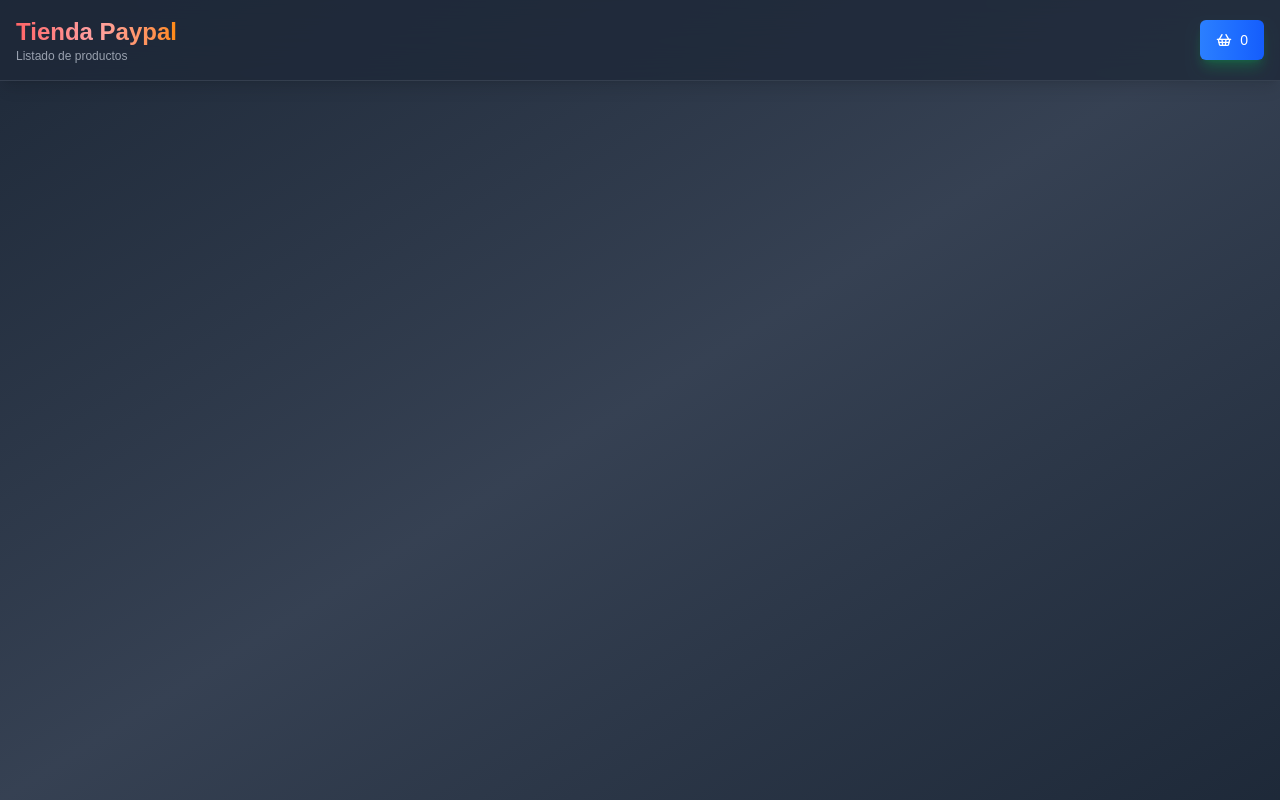
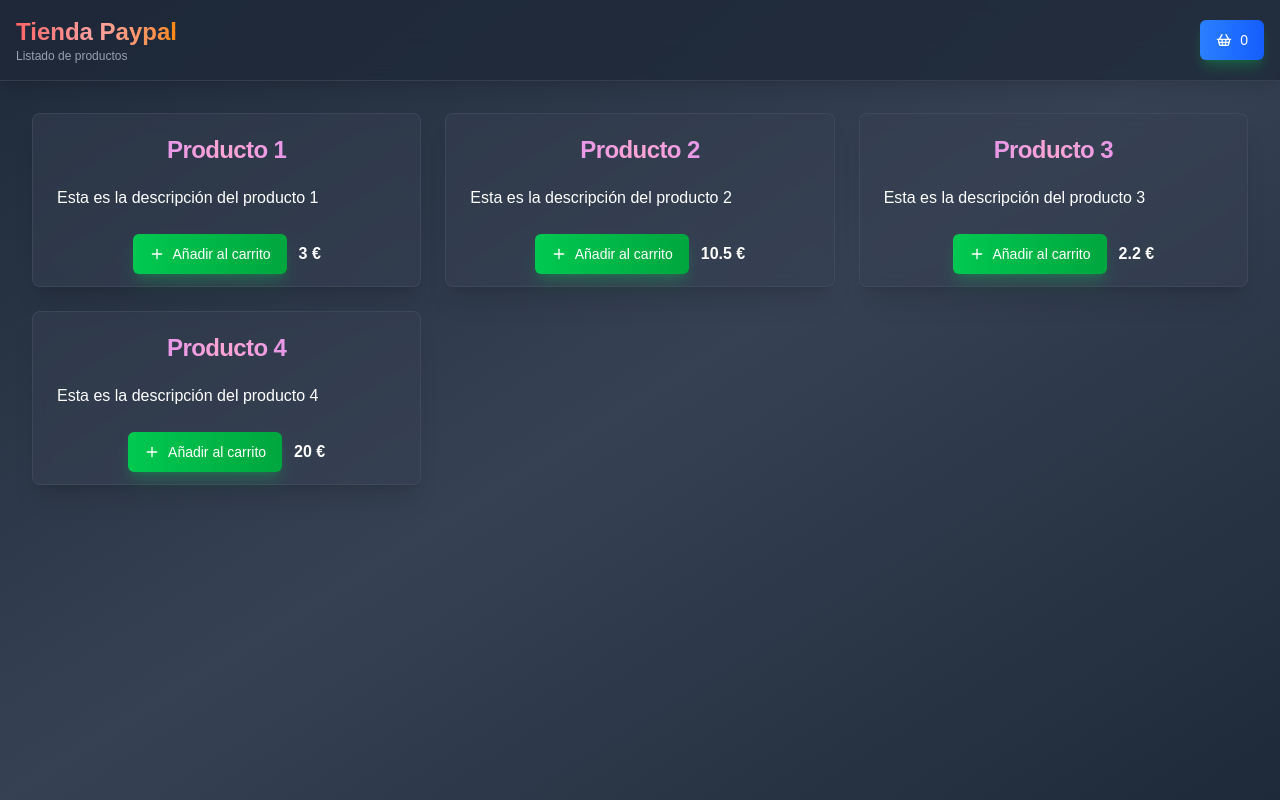
Before and after one commit to samuelvergaramartin/Tienda-Paypal, a Next.js app in the folder web/web-tienda/: page / in a window 1280 px wide. Built offline with nearby package versions, Linux system fonts and the light colour scheme.

Commit message:
feat: Añadidos los productos a la página de PayPal

```diff
--- a/web/web-tienda/app/components/PayPalPage.tsx
+++ b/web/web-tienda/app/components/PayPalPage.tsx
@@ -1,9 +1,73 @@
 "use client"
 import { PayPalScriptProvider, PayPalButtons } from "@paypal/react-paypal-js";
+import { Card, CardHeader, CardTitle, CardContent, CardFooter } from '../components/Card';
+import { Plus } from 'lucide-react';
+import { Button } from '../components/Button';
+import Link from 'next/link';
 
 export default function PayPalPage({ clientId } : Props) {
+    const products = [
+        {
+            name: "Producto 1",
+            description: "Esta es la descripción del producto 1",
+            price: 3
+        },
+        {
+            name: "Producto 2",
+            description: "Esta es la descripción del producto 2",
+            price: 10.5
+        },
+        {
+            name: "Producto 3",
+            description: "Esta es la descripción del producto 3",
+            price: 2.20
+        },
+        {
+            name: "Producto 4",
+            description: "Esta es la descripción del producto 4",
+            price: 20
+        },
+
+    ]
+    return (
+        <div className="flex">
+            <main className="flex-1 p-6 md:p-8">
+                <div className="space-y-6">
+                    <div className="grid lg:grid-cols-3 gap-6">
+                        {products && (
+                            <>
+                                {products.map((product, key) => {
                                     return (
                                         <>
+                                            <Card key={key} className="bg-gray-700/50 border-gray-600/50 backdrop-blur-sm shadow-xl">
+                                                <CardHeader>
+                                                    <CardTitle className="bg-gradient-to-r from-purple-400 via-pink-300 to-purple-400 bg-clip-text text-transparent text-center max-h-6 overflow-hidden text-ellipsis whitespace-nowrap">{product.name}</CardTitle>
+                                                </CardHeader>
+                                                <CardContent className="text-white">
+                                                    {product.description}
+                                                </CardContent>
+                                                <CardFooter className="h-10 owerflow-y-auto items-center justify-center pb-5 mb-3">
+                                                    <div className="flex gap-3 mt-auto items-center justify-center pb-5">
+                                                        <Link href={"#"}>
+                                                            <Button
+                                                            onClick={() => {}}
+                                                            className="cursor-pointer bg-gradient-to-r from-green-500 to-green-600 hover:from-green-600 hover:to-green-700 text-white font-medium shadow-lg shadow-green-500/25"
+                                                            >
+                                                            <Plus />
+                                                            Añadir al carrito
+                                                            </Button>
+                                                        </Link>
+                                                        <p className="text-white font-bold">{product.price} €</p>
+                                                    </div>
+                                                </CardFooter>
+                                            </Card>
+                                        </>
+                                    )
+                                })}
+                            </>
+                        )}
+
+                    </div>
                     <PayPalScriptProvider options={{
                         clientId: clientId,
                         intent: "capture",
@@ -24,7 +88,9 @@ export default function PayPalPage({ clientId } : Props) {
                         }}
                         />
                     </PayPalScriptProvider>
-        </>
+                </div>
+            </main>
+        </div>
     )
 }
 
```
Lines whose indentation alone changed are shown as unchanged.
